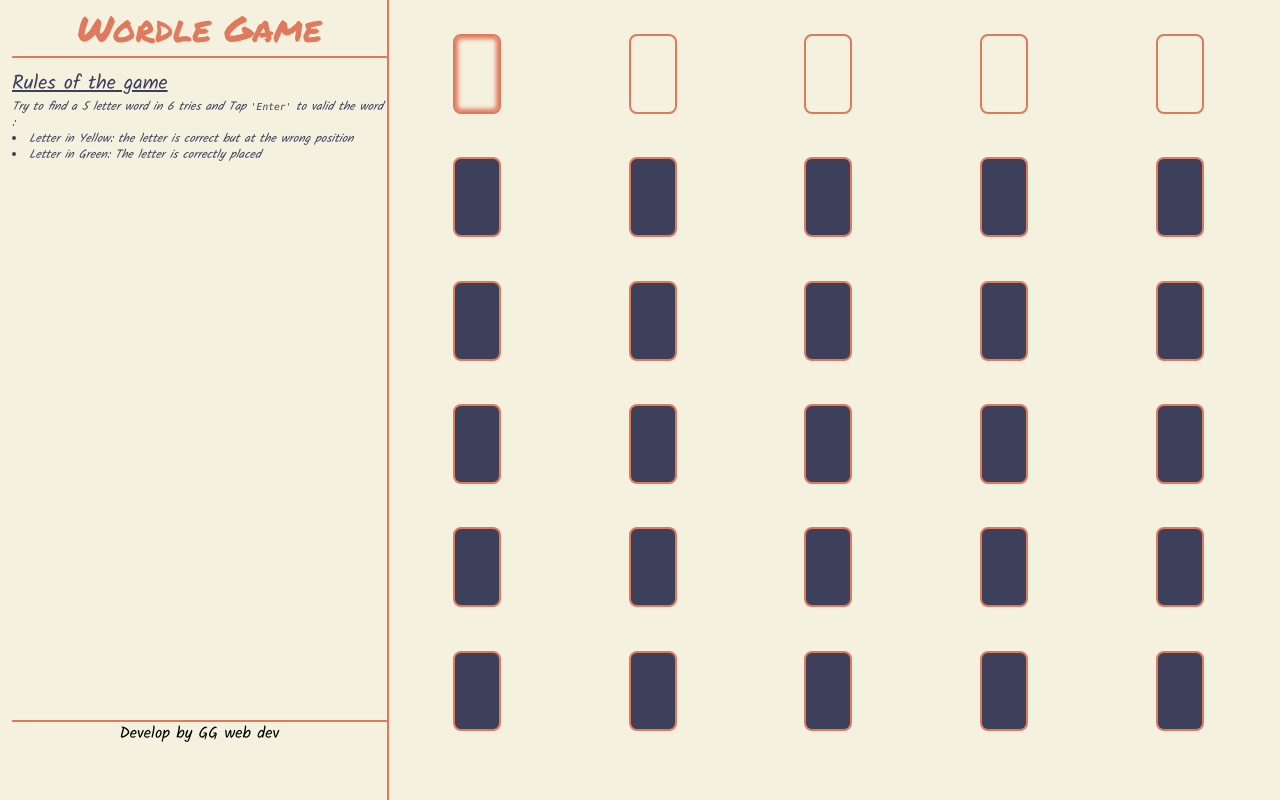
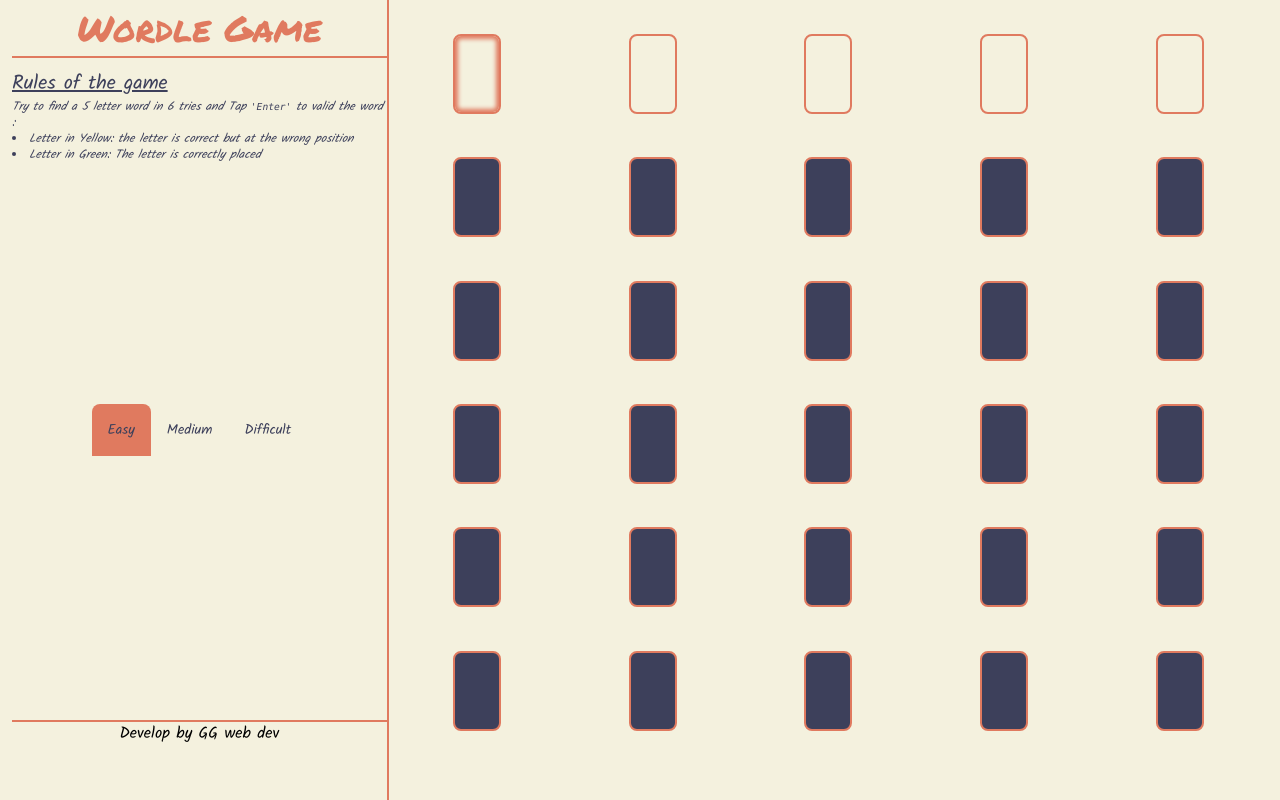
Before and after one commit to ghislaingirardeau/wordle-game, a Vue app: page / in a window 1280 px wide. Built offline with nearby package versions, Linux system fonts and the light colour scheme.

Commit message:
feat: difficulty-prepare and display tabs selection

```diff
--- /dev/null
+++ b/src/components/DifficultyTab.vue
@@ -0,0 +1,39 @@
+<template>
+  <ul
+    ref="tabs"
+    class="flex flex-wrap text-sm font-medium text-center text-marine"
+  >
+    <li v-for="(level, index) in LEVELS" :key="index">
+      <a
+        href="#"
+        class="inline-block p-4 rounded-t-lg hover:text-gray-600 hover:bg-amber"
+        :class="{ active: index == 0 }"
+        @click="changeDifficulty"
+        >{{ level }}</a
+      >
+    </li>
+  </ul>
+</template>
+
+<script setup lang="ts">
+import { ref, type Ref } from "vue";
+import { LEVELS } from "@/settings";
+
+const tabs = ref<HTMLElement>();
+
+function changeDifficulty(event: Event) {
+  // remove class active for all
+  tabs.value?.querySelectorAll("a").forEach((element) => {
+    element.classList.remove("active");
+  });
+  // add active class
+  const button = event.target as HTMLElement;
+  button.classList.add("active");
+}
+</script>
+
+<style lang="css" scoped>
+.active {
+  background-color: theme("colors.amber");
+}
+</style>
--- a/src/components/WordleBoard.vue
+++ b/src/components/WordleBoard.vue
@@ -10,6 +10,7 @@ import { computed, onMounted, ref } from "vue";
 import englishWord from "../utils/englishWordsWith5Letters.json";
 
 import GuessInput from "@/components/GuessInput.vue";
+import DifficultyTab from "@/components/DifficultyTab.vue";
 
 const props = defineProps({
   wordOfTheDay: {
@@ -76,6 +77,7 @@ function startNewGame(event: Event) {
           </div>
         </div>
         <div class="actions_block flex flex-col justify-center mt-3 lg:h-[80%]">
+          <DifficultyTab />
           <div v-if="isGameOver">
             <h2
               v-text="
--- a/src/settings.ts
+++ b/src/settings.ts
@@ -2,6 +2,7 @@ export const VICTORY_MESSAGE: string = "You won!";
 export const DEFEAT_MESSAGE: string = "You lose!";
 export const WORD_SIZE: number = 5;
 export let END_GAME_ATTEMPT: number = 6;
+export const LEVELS: string[] = ["Easy", "Medium", "Difficult"];
 
 export function setDifficulty(type: string) {
   switch (type) {
```
